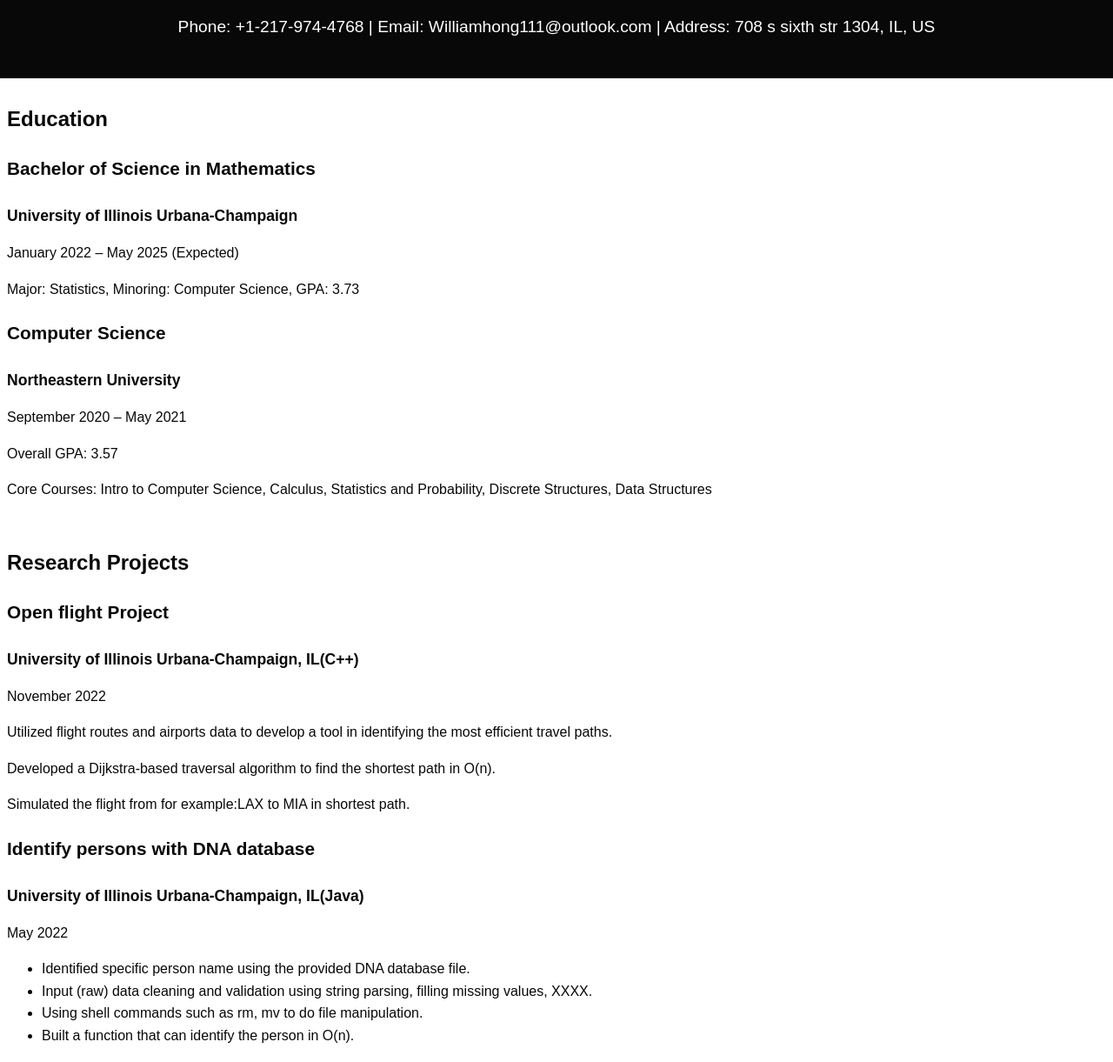
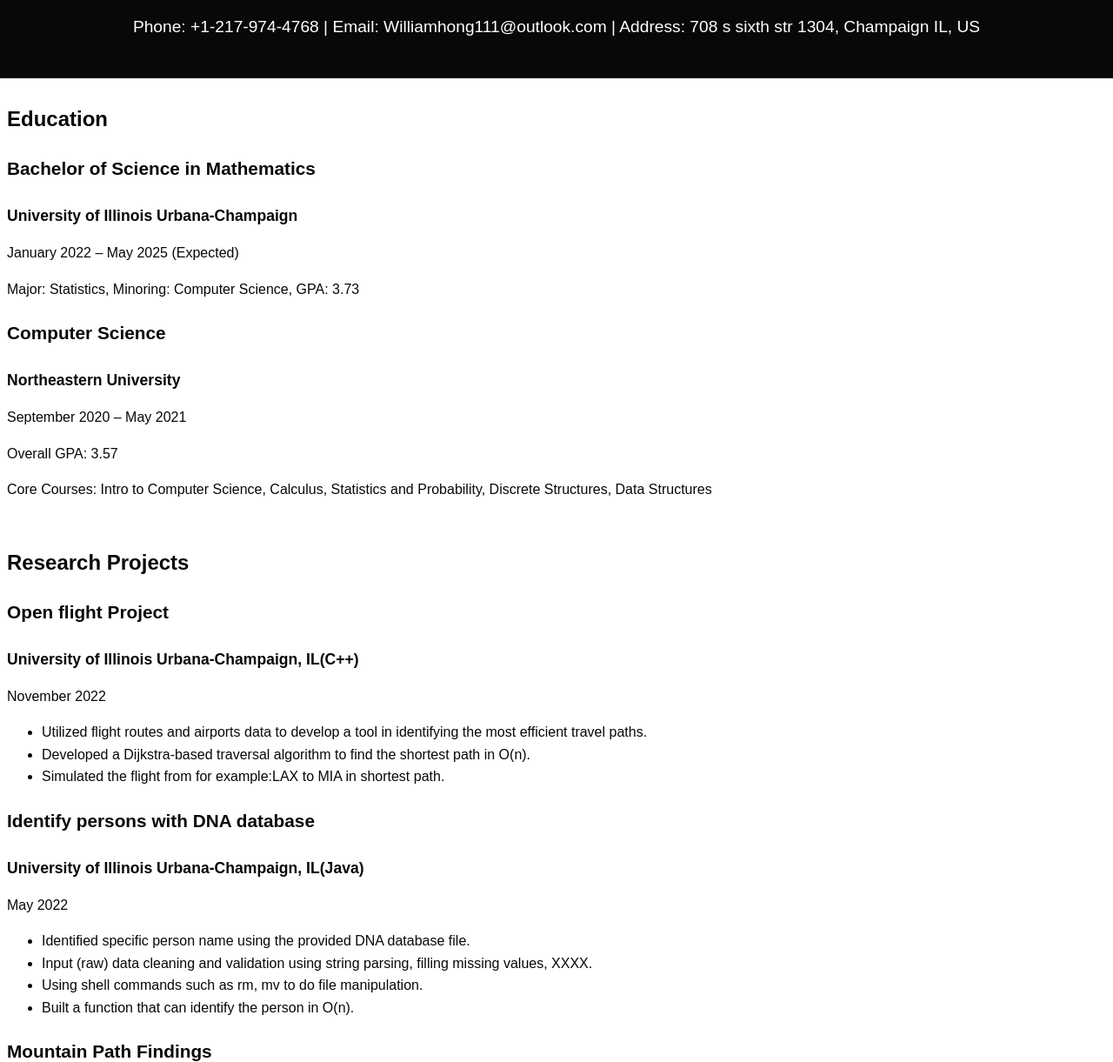
Before and after one commit to williamhong111/williamhong111.github.io, a plain HTML site: page index.html in a window 1280 px wide. Shown: the part 78-1299 px from the top of the page at 87% size. Drawn offline with Linux system fonts and the light colour scheme.

Commit message:
Update index.html

```diff
--- a/index.html
+++ b/index.html
@@ -11,7 +11,7 @@
 <body>
     <header>
         <h1>Jianchen Hong</h1>
-        <p>Phone: +1-217-974-4768 | Email: Williamhong111@outlook.com | Address: 708 s sixth str 1304, IL, US</p>
+        <p>Phone: +1-217-974-4768 | Email: Williamhong111@outlook.com | Address: 708 s sixth str 1304, Champaign IL, US</p>
     </header>
 
     <section id="education">
@@ -42,9 +42,13 @@
             <h3>Open flight Project</h3>
             <h4>University of Illinois Urbana-Champaign, IL(C++)</h4>
             <p>November 2022</p>
-            <p>Utilized flight routes and airports data to develop a tool in identifying the most efficient travel paths.</p>
-            <p>Developed a Dijkstra-based traversal algorithm to find the shortest path in O(n).</p>
-            <p>Simulated the flight from for example:LAX to MIA in shortest path.</p>
+            <ul>
+                <li>Utilized flight routes and airports data to develop a tool in identifying the most efficient travel paths.</li>
+                <li>Developed a Dijkstra-based traversal algorithm to find the shortest path in O(n).</li>
+                <li>Simulated the flight from for example:LAX to MIA in shortest path.</li>
+
+            </ul>
+
         </div>
 
         <!-- DNA Database Project -->
```
